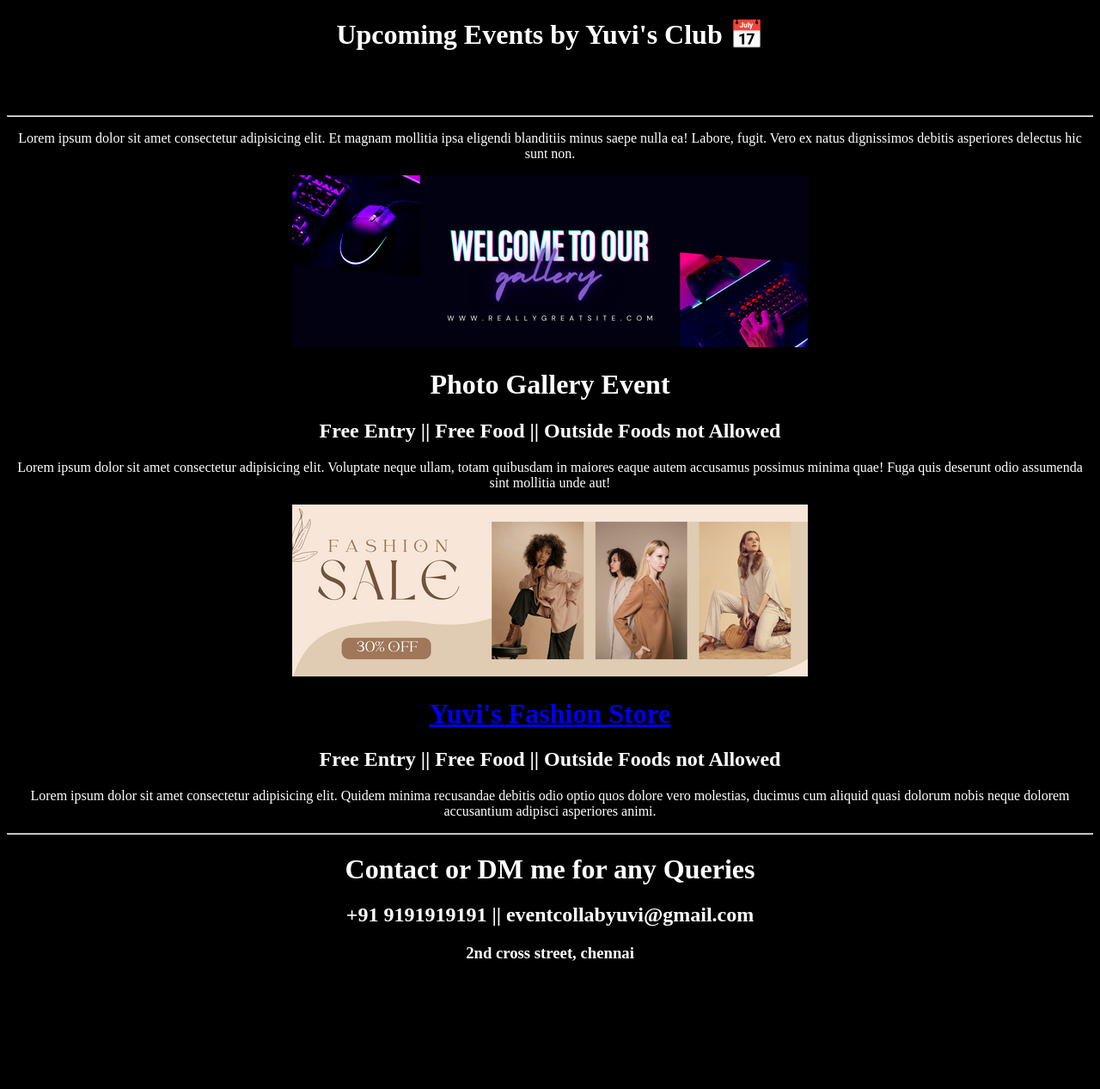
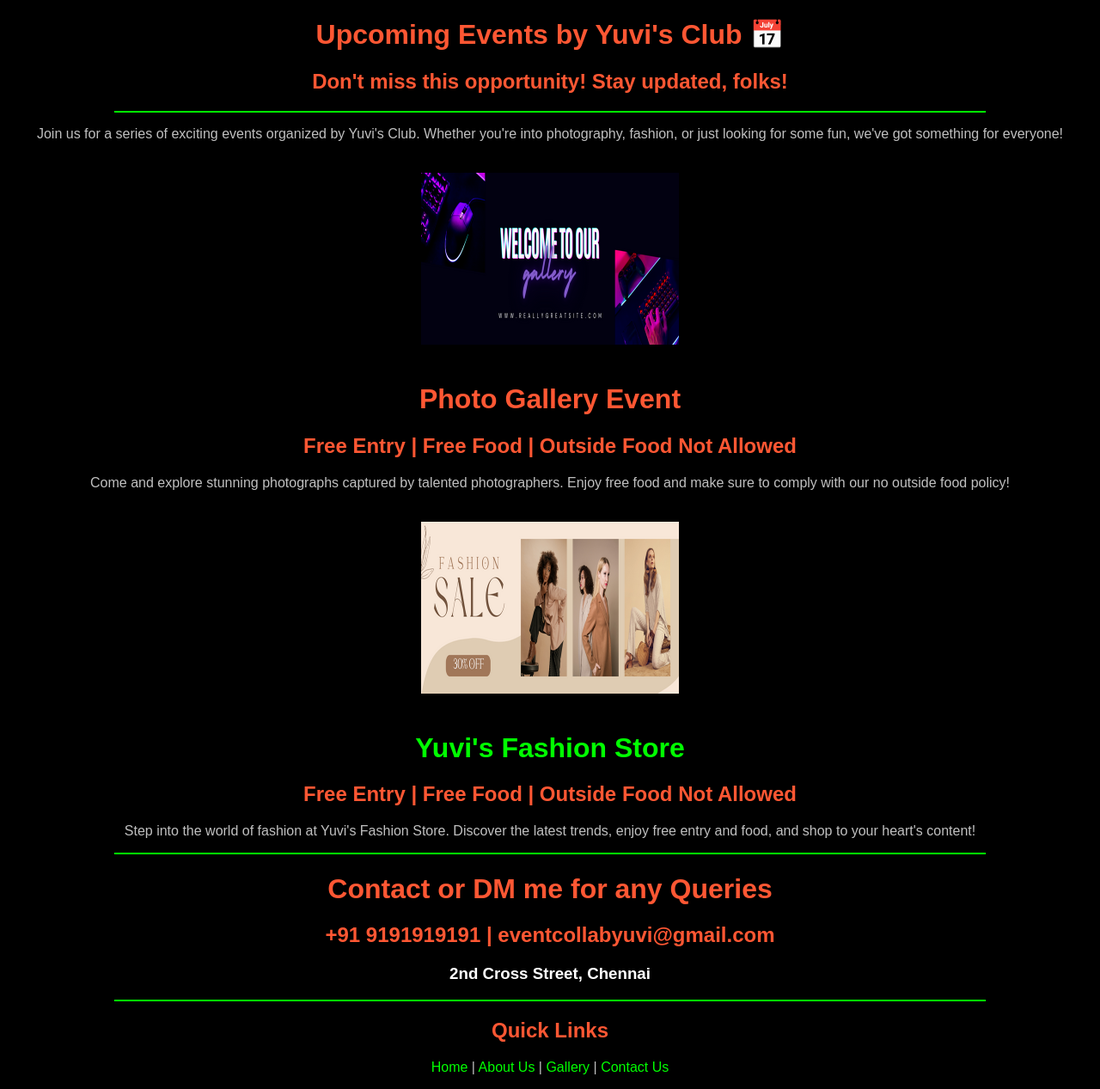
Before and after one commit to Yuvarajapathi278/Yuvi-s_project, a plain HTML site: page event.html in a window 1280 px wide. Shown: the whole page at 86% size. Before the commit the page ends 1139 px from the top, so only its background shows below. Drawn offline with Linux system fonts and the light colour scheme.

Commit message:
Update event.html

```diff
--- a/event.html
+++ b/event.html
@@ -1,42 +1,69 @@
 <!DOCTYPE html>
-<html>
+<html lang="en">
 <head>
+    <meta charset="UTF-8">
+    <meta name="viewport" content="width=device-width, initial-scale=1.0">
     <title>Events</title>
     <link rel="icon" href="date.png">
+    <style>
+        body {
+            background-color: black;
+            color: white;
+            font-family: Arial, sans-serif;
+        }
+        h1, h2 {
+            color: #FF5733; /* Neon orange */
+        }
+        p {
+            color: #C0C0C0; /* Light grey */
+        }
+        img {
+            width: 300px;
+            height: 200px;
+            margin: 20px 0;
+        }
+        a {
+            color: #00FF00; /* Neon green */
+            text-decoration: none;
+        }
+        a:hover {
+            color: #FF00FF; /* Neon pink */
+        }
+        hr {
+            border: 1px solid #00FF00;
+            width: 80%;
+        }
+    </style>
 </head>
-
-<body bgcolor = "black" style="color: white;">
+<body>
     <center>
         <h1>Upcoming Events by Yuvi's Club &#x1F4C5</h1>
-    <h2>
-       <marquee>Don't miss this opportunity :) Stay updates bro's and Sis...!!</marquee>
-    </h2>
+        <h2>Don't miss this opportunity! Stay updated, folks!</h2>
     </center>
     <hr>
     <center>
-    <p>
-        Lorem ipsum dolor sit amet consectetur adipisicing elit. Et magnam mollitia ipsa eligendi blanditiis minus saepe nulla ea! Labore, fugit. Vero ex natus dignissimos debitis asperiores delectus hic sunt non.
-    </p>
-    <img src="event1.png" >
+        <p>Join us for a series of exciting events organized by Yuvi's Club. Whether you're into photography, fashion, or just looking for some fun, we've got something for everyone!</p>
+
+        <img src="event1.png" alt="Event 1">
         <h1>Photo Gallery Event</h1>
-    <h2>Free Entry || Free Food || Outside Foods not Allowed</h2>
-    <p>
-        Lorem ipsum dolor sit amet consectetur adipisicing elit. Voluptate neque ullam, totam quibusdam in maiores eaque autem accusamus possimus minima quae! Fuga quis deserunt odio assumenda sint mollitia unde aut!
-    </p>
-    <img src="event2.png" >
-    <h1>
-        <a href="https://www.myntra.com"> Yuvi's Fashion Store</a>
-    </h1>
-    <h2>Free Entry || Free Food || Outside Foods not Allowed</h2>
-    <p>
-        Lorem ipsum dolor sit amet consectetur adipisicing elit. Quidem minima recusandae debitis odio optio quos dolore vero molestias, ducimus cum aliquid quasi dolorum nobis neque dolorem accusantium adipisci asperiores animi.
-    </p>
+        <h2>Free Entry | Free Food | Outside Food Not Allowed</h2>
+        <p>Come and explore stunning photographs captured by talented photographers. Enjoy free food and make sure to comply with our no outside food policy!</p>
+
+        <img src="event2.png" alt="Event 2">
+        <h1><a href="https://www.myntra.com">Yuvi's Fashion Store</a></h1>
+        <h2>Free Entry | Free Food | Outside Food Not Allowed</h2>
+        <p>Step into the world of fashion at Yuvi's Fashion Store. Discover the latest trends, enjoy free entry and food, and shop to your heart's content!</p>
     </center>
     <hr>
     <center>
-    <h1>Contact or DM me for any Queries </h1>
-    <h2>+91 9191919191 || eventcollabyuvi@gmail.com</h2>
-    <h3>2nd cross street, chennai</h3>
+        <h1>Contact or DM me for any Queries</h1>
+        <h2>+91 9191919191 | eventcollabyuvi@gmail.com</h2>
+        <h3>2nd Cross Street, Chennai</h3>
+    </center>
+    <hr>
+    <center>
+        <h2>Quick Links</h2>
+        <p><a href="#home">Home</a> | <a href="#about">About Us</a> | <a href="#gallery">Gallery</a> | <a href="#contact">Contact Us</a></p>
     </center>
 </body>
 </html>
```
Lines whose indentation alone changed are shown as unchanged.
